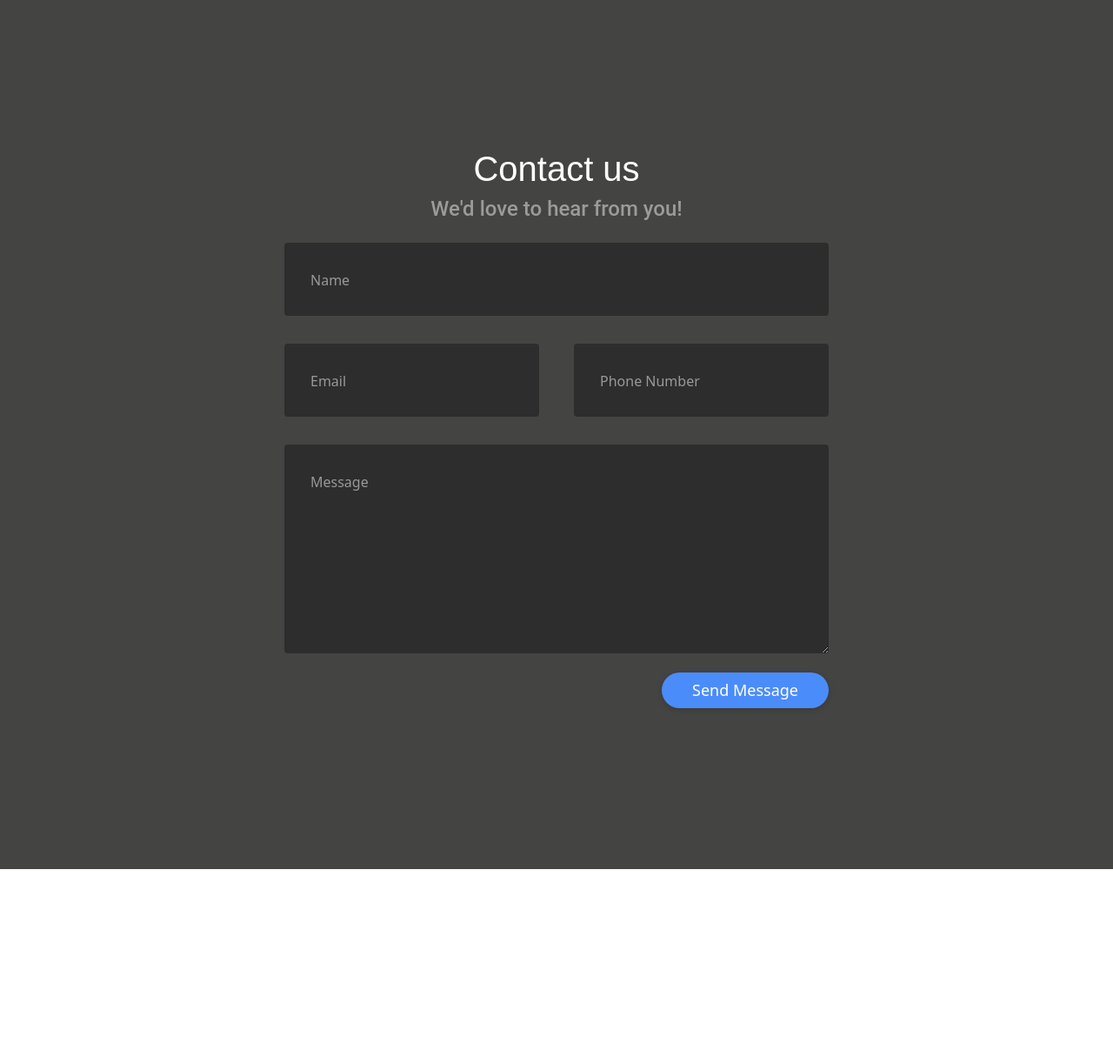
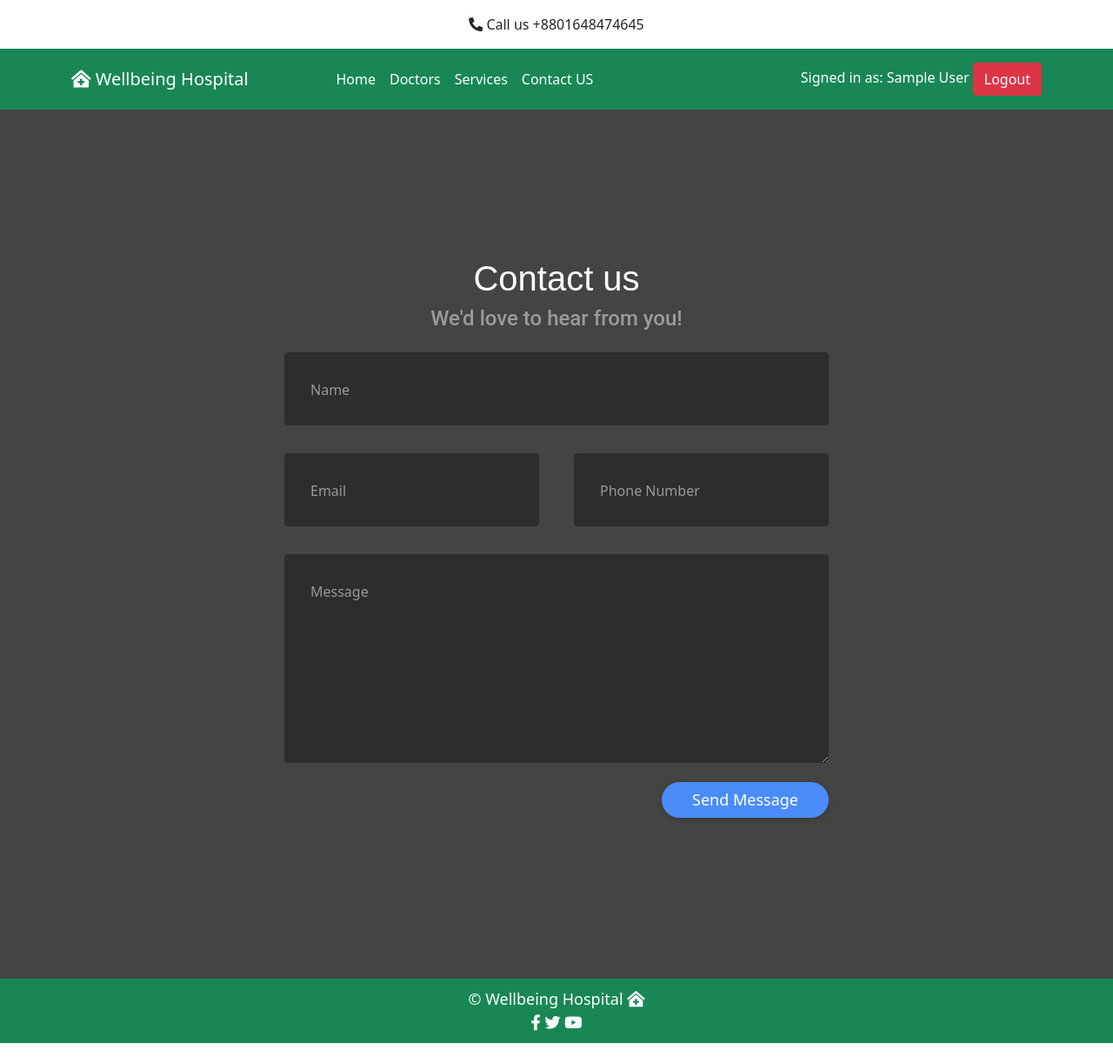
Before and after one commit to Jamil-kawsher1/Wellbeing-Hospital, a React (Create React App) app: page /contact in a window 1280 px wide. Shown: the whole page at 87% size. Before the commit the page ends 999 px from the top, so only its background shows below. Built offline with nearby package versions, Linux system fonts and the light colour scheme; no server answers; sample sign-in values are in the browser's storage.

Commit message:
Some Private Route added

```diff
--- a/src/App.js
+++ b/src/App.js
@@ -10,6 +10,7 @@ import Login from './Component/Login/Login';
 import AuthProvider from './Context/AuthProvider';
 import Doctors from './Component/Doctors/Doctors';
 import ContactUs from './Component/ContactUS/ContactUs';
+import PrivateRoute from './Component/PrivateRoute/PrivateRoute';
 
 function App() {
 
@@ -34,22 +35,27 @@ function App() {
               <Services></Services>
               <Footer></Footer>
             </Route>
-            <Route path="/contact">
-
-              <ContactUs></ContactUs>
-            </Route>
 
             <Route path="/login">
               <Navigation></Navigation>
               <Login></Login>
               <Footer></Footer>
             </Route>
+            <PrivateRoute path="/details/:serviceId" >
 
-            <Route path='/doctors'>
+
+            </PrivateRoute>
+            <PrivateRoute path="/doctors">
               <Navigation></Navigation>
               <Doctors></Doctors>
               <Footer></Footer>
-            </Route>
+            </PrivateRoute>
+            <PrivateRoute path="/contact">
+              <Navigation></Navigation>
+              <ContactUs></ContactUs>
+              <Footer></Footer>
+            </PrivateRoute>
+
           </Switch>
         </BrowserRouter>
       </AuthProvider>
--- a/src/Component/Login/Login.js
+++ b/src/Component/Login/Login.js
@@ -90,7 +90,7 @@ const Login = () => {
 
                             <div>
                                 <input onChange={handleCheckBox} type="checkbox" className="form-check-input" id="exampleCheck1" />
-                                <label className="form-check-label ms-1" htmlFor="exampleCheck1">   Already Registered?</label>
+                                <label className="form-check-label" htmlFor="exampleCheck1">   Already Registered?</label>
                             </div>
 
 
--- /dev/null
+++ b/src/Component/PrivateRoute/PrivateRoute.js
@@ -0,0 +1,30 @@
+import React from 'react';
+import { Spinner } from 'react-bootstrap';
+import { Redirect, Route } from 'react-router';
+import useAuth from '../../Hooks/useAuth';
+
+
+const PrivateRoute = ({ children, ...rest }) => {
+    const { user, isLoading } = useAuth();
+    if (isLoading) {
+        return <Spinner animation="border" />
+    }
+    return (
+        <Route
+            {...rest}
+            render={({ location }) => user.email ? children : <Redirect
+                to={{
+                    pathname: "/login",
+                    state: { from: location }
+                }}>
+
+            </Redirect>
+
+            }
+        >
+
+        </Route>
+    );
+};
+
+export default PrivateRoute;
```
